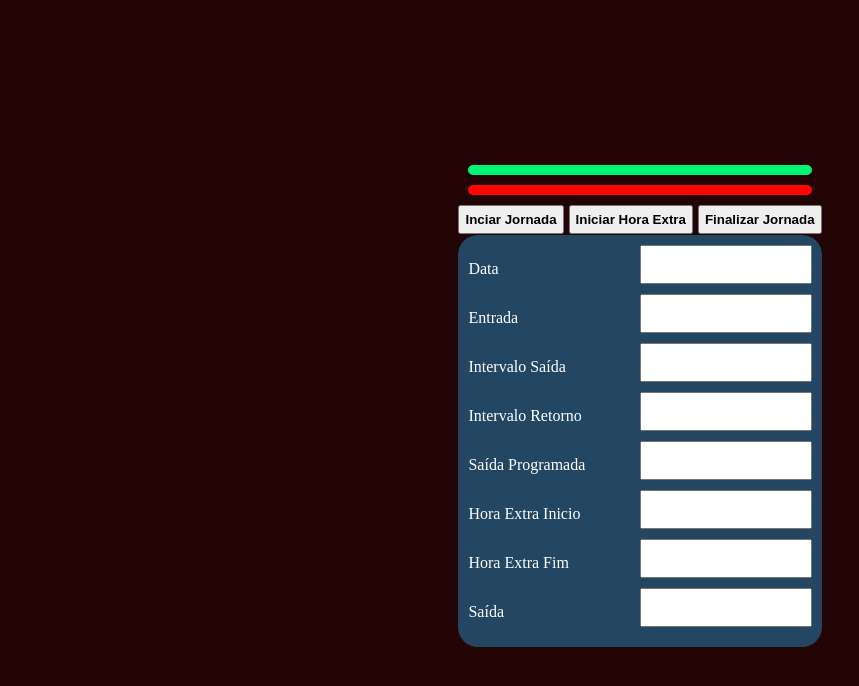
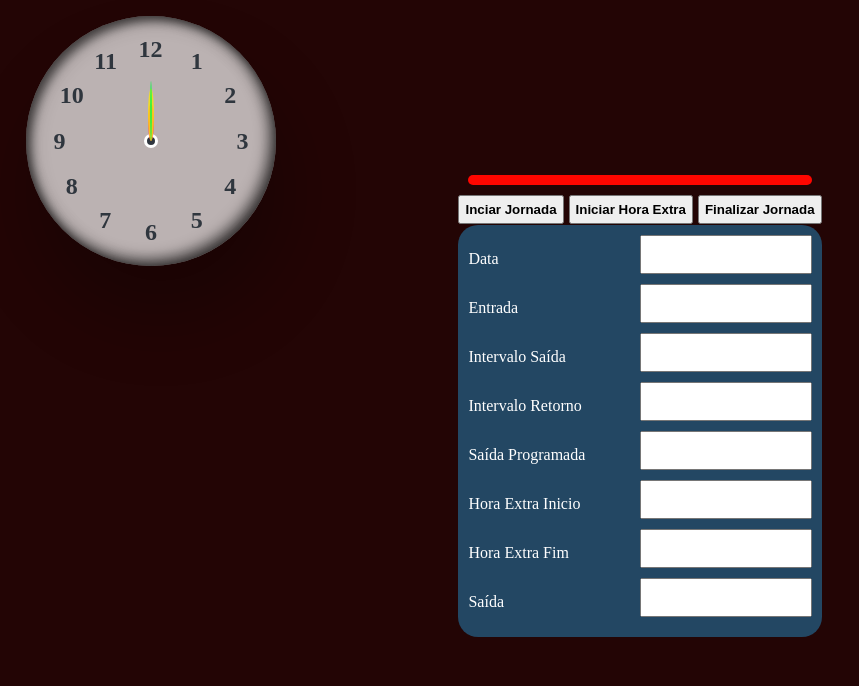
Before and after one commit to RodrigoMSCTeixeira/webPonto, a plain HTML site: page index.html in a window 1280 px wide. Shown: the whole page, without its empty margins (0-859 px from the left). Drawn offline with nearby package versions, Linux system fonts and the light colour scheme; no server answers.

Commit message:
inserção do relógio analógico

```diff
--- a/assets/css/style.css
+++ b/assets/css/style.css
@@ -11,6 +11,95 @@ body {
   align-items: center;
   justify-content: center;
   min-height: 100vh;
+}
+
+.clock {
+  position: fixed;
+  width: 250px;
+  height: 250px;
+  background: rgba(255, 255, 255, 0.696);
+  border-radius: 50%;
+  box-shadow: 10px 50px 70px rgba(0, 0, 0, 0.25),
+    inset 5px 5px 10px rgba(0, 0, 0, 0.5), inset 5px 5px 20px rgba(0, 0, 0, 0.2),
+    inset -5px -5px 15px rgba(0, 0, 0, 0.75);
+  display: flex;
+  justify-content: center;
+  align-items: center;
+  top: 2%;
+  left: 2%;
+}
+
+.clock::before {
+  content: "";
+  position: absolute;
+  width: 8px;
+  height: 8px;
+  background: #2f363e;
+  border: 3px solid #fff;
+  border-radius: 50%;
+}
+
+.clock span {
+  position: absolute;
+  inset: 20px;
+  color: #2f363e;
+  text-align: center;
+  transform: rotate(calc(30deg * var(--i)));
+}
+
+.clock span b {
+  font-size: 1.5em;
+  /* opacity: 0.25; */
+  font-weight: 600;
+  display: inline-block;
+  transform: rotate(calc(-30deg * var(--i)));
+}
+
+.circle {
+  position: absolute;
+  width: 400px;
+  height: 400px;
+  border-radius: 50%;
+  display: flex;
+  justify-content: center;
+  align-items: flex-start;
+}
+
+.circle i {
+  position: absolute;
+  width: 6px;
+  height: 50%;
+  border-radius: 50%;
+  background: var(--clr);
+  opacity: 0.75;
+  transform-origin: bottom;
+  transform: scaleY(0.5);
+}
+
+.circle:nth-child(1) i {
+  width: 2px;
+}
+
+.circle:nth-child(2) i {
+  width: 6px;
+}
+
+.circle1 {
+  width: 240px;
+  height: 240px;
+  z-index: 10;
+}
+
+.circle2 {
+  width: 210px;
+  height: 210px;
+  z-index: 9;
+}
+
+.circle3 {
+  width: 150px;
+  height: 150px;
+  z-index: 8;
 }
 
 .counter {
@@ -30,6 +119,13 @@ body {
   font-weight: 500;
 }
 
+.counter div:nth-child(1)::after,
+.counter div:nth-child(2)::after {
+  content: ":";
+  position: absolute;
+  right: -4px;
+}
+
 .countdown {
   display: flex;
   flex-direction: row;
@@ -47,8 +143,8 @@ body {
   font-weight: 500;
 }
 
-.counter div:nth-child(1)::after,
-.counter div:nth-child(2)::after {
+.countdown div:nth-child(1)::after,
+.countdown div:nth-child(2)::after {
   content: ":";
   position: absolute;
   right: -4px;
--- a/index.html
+++ b/index.html
@@ -14,10 +14,28 @@
     <header></header>
     <section>
       <button id="alertSound" style="display: none"></button>
-      <div class="counter">
-        <div id="hours"></div>
-        <div id="minutes"></div>
-        <div id="seconds"></div>
+      <div class="clock">
+        <div class="circle circle1" style="--clr: #04fc43" id="seconds">
+          <i></i>
+        </div>
+        <div class="circle circle2" style="--clr: #fee800" id="minutes">
+          <i></i>
+        </div>
+        <div class="circle circle3" style="--clr: #ff2972" id="hours">
+          <i></i>
+        </div>
+        <span style="--i: 1"><b>1</b></span>
+        <span style="--i: 2"><b>2</b></span>
+        <span style="--i: 3"><b>3</b></span>
+        <span style="--i: 4"><b>4</b></span>
+        <span style="--i: 5"><b>5</b></span>
+        <span style="--i: 6"><b>6</b></span>
+        <span style="--i: 7"><b>7</b></span>
+        <span style="--i: 8"><b>8</b></span>
+        <span style="--i: 9"><b>9</b></span>
+        <span style="--i: 10"><b>10</b></span>
+        <span style="--i: 11"><b>11</b></span>
+        <span style="--i: 12"><b>12</b></span>
       </div>
       <div class="countdown">
         <div id="hour"></div>
```
Also changed, not shown: 1 other file.
